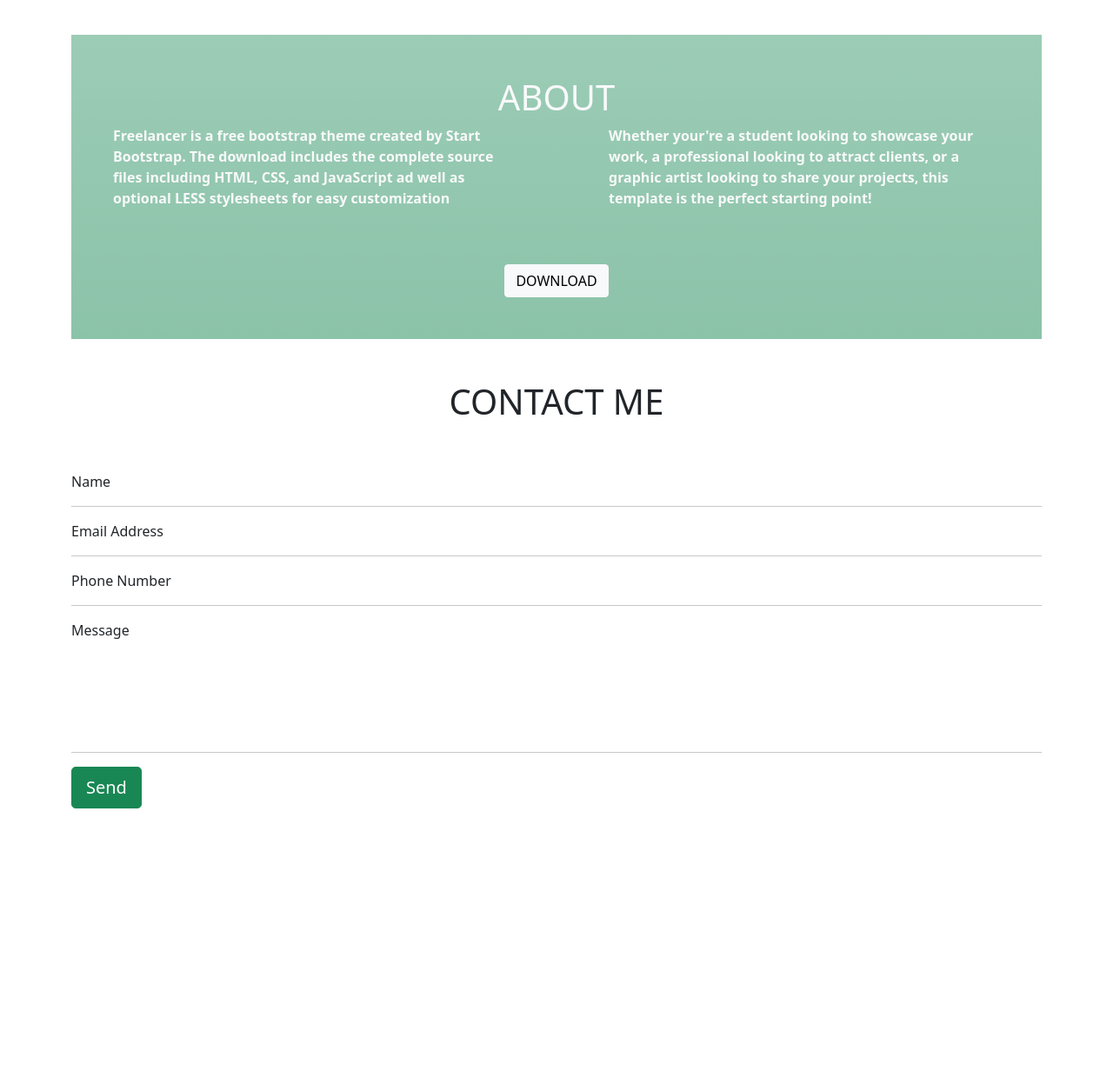
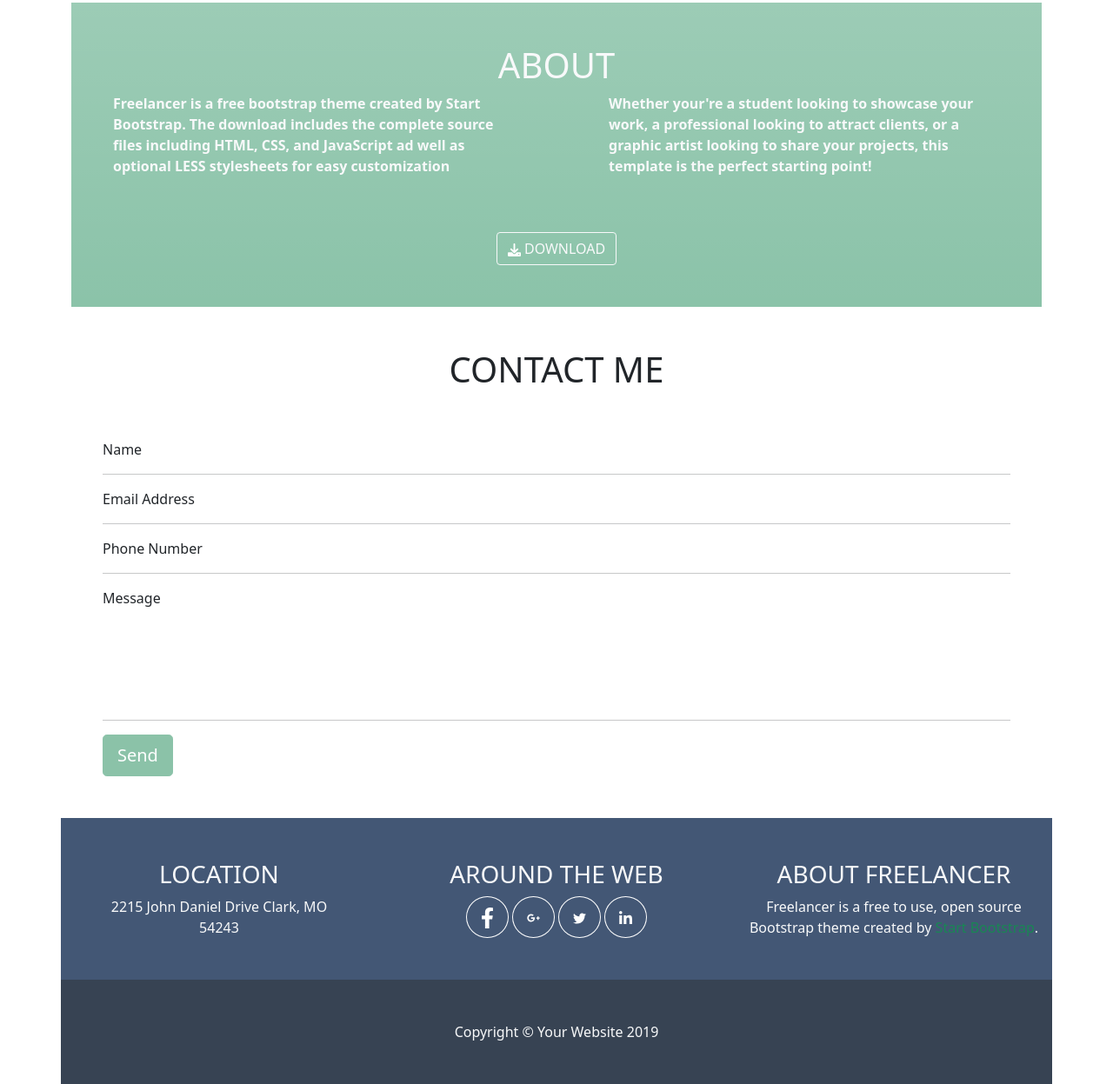
Before and after one commit to Debby95/html-css-bootstrap-freelancer, a plain HTML site: page index.html in a window 1280 px wide. Shown: the part 1026-2273 px from the top of the page at 87% size. Before the commit the page ends 2004 px from the top, so only its background shows below. Drawn offline with nearby package versions, Linux system fonts and the light colour scheme.

Commit message:
Aggiunge footer

```diff
--- a/index.html
+++ b/index.html
@@ -12,13 +12,13 @@
 <body>
     <!-- nav -->
     <nav class="container">
-        <div class="title d-flex justify-content-around">
+        <div class="bg-color-nav-footer d-flex justify-content-around">
             <h3 class="text-light">START BOOTSTRAP</h3>
 
-            <div class="link fw-bold">
-                <a class="text-decoration-none text-light" href="#">PORTFOLIO</a>
-                <a class="text-decoration-none text-light" href="#">ABOUT</a>
-                <a class="text-decoration-none text-light" href="#">CONTACT</a>
+            <div class="link fw-bold pt-2">
+                <a class="text-decoration-none text-light px-3" href="#">PORTFOLIO</a>
+                <a class="text-decoration-none text-light px-3" href="#">ABOUT</a>
+                <a class="text-decoration-none text-light px-3" href="#">CONTACT</a>
             </div>
         </div>
     </nav>
@@ -27,7 +27,7 @@
 
         <div class="container">
             <!-- container lightgreen woth avatar -->
-            <div class="bg-color bg-success bg-gradient bg-opacity-50">
+            <div class="bg-success bg-gradient bg-opacity-50">
                 <div class="d-flex justify-content-center pt-5 ">
                     <img class="avatar" src="img/avatar.svg" alt="">
                 </div>
@@ -50,7 +50,7 @@
                 <h1 class="d-flex justify-content-center pt-5 pb-5">PORTFOLIO</h1>
             </div>
 
-            <div class="container pb-5">
+            <div class="container pb-5 px-5">
                 <!-- cards first row -->
                 <div class="row g-4">
                     <!-- col img cabin  -->
@@ -98,12 +98,12 @@
                 </div>
 
                 <div class="d-flex justify-content-center pt-5 pb-5">
-                    <button class="btn btn-light">DOWNLOAD</button>
+                    <button class="btn btn-light bg-transparent text-light"><svg class="download" xmlns="http://www.w3.org/2000/svg" fill="white" viewBox="0 0 512 512"><!--! Font Awesome Pro 6.1.1 by @fontawesome - https://fontawesome.com License - https://fontawesome.com/license (Commercial License) Copyright 2022 Fonticons, Inc. --><path d="M480 352h-133.5l-45.25 45.25C289.2 409.3 273.1 416 256 416s-33.16-6.656-45.25-18.75L165.5 352H32c-17.67 0-32 14.33-32 32v96c0 17.67 14.33 32 32 32h448c17.67 0 32-14.33 32-32v-96C512 366.3 497.7 352 480 352zM432 456c-13.2 0-24-10.8-24-24c0-13.2 10.8-24 24-24s24 10.8 24 24C456 445.2 445.2 456 432 456zM233.4 374.6C239.6 380.9 247.8 384 256 384s16.38-3.125 22.62-9.375l128-128c12.49-12.5 12.49-32.75 0-45.25c-12.5-12.5-32.76-12.5-45.25 0L288 274.8V32c0-17.67-14.33-32-32-32C238.3 0 224 14.33 224 32v242.8L150.6 201.4c-12.49-12.5-32.75-12.5-45.25 0c-12.49 12.5-12.49 32.75 0 45.25L233.4 374.6z"/></svg> DOWNLOAD</button>
                 </div>
             </div>
         </div>
 
-        <div class="container">
+        <div class="container px-5">
             <div>
                 <h1 class="d-flex justify-content-center pt-5 pb-5">CONTACT ME</h1>
             </div>
@@ -122,9 +122,38 @@
 
             <hr>
             <div class="d-flex justify-content-start pb-5">
-                <button class="btn btn-lg btn-success bg-opacity-50">Send</button>
+                <button class="btn btn-lg btn-success opacity-50">Send</button>
             </div>
         </div>
     </main>
+
+    <footer>
+        <div class="container bg-color-nav-footer pt-5 pb-5 text-light text-center">
+            <div class="row g-5">
+                <div class="col-sm-12 col-md-4 col-lg-4">
+                    <h3>LOCATION</h3>
+                    <div>2215 John Daniel Drive Clark, MO</div>
+                    <div>54243</div>
+                </div>
+
+                <div class="col-sm-12 col-md-4 col-lg-4">
+                    <h3>AROUND THE WEB</h3>
+                    <button class="btn btn-lg border border-white rounded-circle"><svg class="fb" xmlns="http://www.w3.org/2000/svg" fill="white" viewBox="0 0 320 512"><!--! Font Awesome Pro 6.1.1 by @fontawesome - https://fontawesome.com License - https://fontawesome.com/license (Commercial License) Copyright 2022 Fonticons, Inc. --><path d="M279.14 288l14.22-92.66h-88.91v-60.13c0-25.35 12.42-50.06 52.24-50.06h40.42V6.26S260.43 0 225.36 0c-73.22 0-121.08 44.38-121.08 124.72v70.62H22.89V288h81.39v224h100.17V288z"/></svg></button>
+                    <button class="btn btn-lg border border-white rounded-circle"><svg class="google" xmlns="http://www.w3.org/2000/svg" fill="white" viewBox="0 0 640 512"><!--! Font Awesome Pro 6.1.1 by @fontawesome - https://fontawesome.com License - https://fontawesome.com/license (Commercial License) Copyright 2022 Fonticons, Inc. --><path d="M386.061 228.496c1.834 9.692 3.143 19.384 3.143 31.956C389.204 370.205 315.599 448 204.8 448c-106.084 0-192-85.915-192-192s85.916-192 192-192c51.864 0 95.083 18.859 128.611 50.292l-52.126 50.03c-14.145-13.621-39.028-29.599-76.485-29.599-65.484 0-118.92 54.221-118.92 121.277 0 67.056 53.436 121.277 118.92 121.277 75.961 0 104.513-54.745 108.965-82.773H204.8v-66.009h181.261zm185.406 6.437V179.2h-56.001v55.733h-55.733v56.001h55.733v55.733h56.001v-55.733H627.2v-56.001h-55.733z"/></svg></button>
+                    <button class="btn btn-lg border border-white rounded-circle"><svg class="twitter" xmlns="http://www.w3.org/2000/svg" fill="white" viewBox="0 0 512 512"><!--! Font Awesome Pro 6.1.1 by @fontawesome - https://fontawesome.com License - https://fontawesome.com/license (Commercial License) Copyright 2022 Fonticons, Inc. --><path d="M459.37 151.716c.325 4.548.325 9.097.325 13.645 0 138.72-105.583 298.558-298.558 298.558-59.452 0-114.68-17.219-161.137-47.106 8.447.974 16.568 1.299 25.34 1.299 49.055 0 94.213-16.568 130.274-44.832-46.132-.975-84.792-31.188-98.112-72.772 6.498.974 12.995 1.624 19.818 1.624 9.421 0 18.843-1.3 27.614-3.573-48.081-9.747-84.143-51.98-84.143-102.985v-1.299c13.969 7.797 30.214 12.67 47.431 13.319-28.264-18.843-46.781-51.005-46.781-87.391 0-19.492 5.197-37.36 14.294-52.954 51.655 63.675 129.3 105.258 216.365 109.807-1.624-7.797-2.599-15.918-2.599-24.04 0-57.828 46.782-104.934 104.934-104.934 30.213 0 57.502 12.67 76.67 33.137 23.715-4.548 46.456-13.32 66.599-25.34-7.798 24.366-24.366 44.833-46.132 57.827 21.117-2.273 41.584-8.122 60.426-16.243-14.292 20.791-32.161 39.308-52.628 54.253z"/></svg></button>
+                    <button class="btn btn-lg border border-white rounded-circle"><svg class="linkedin" xmlns="http://www.w3.org/2000/svg" fill="white" viewBox="0 0 448 512"><!--! Font Awesome Pro 6.1.1 by @fontawesome - https://fontawesome.com License - https://fontawesome.com/license (Commercial License) Copyright 2022 Fonticons, Inc. --><path d="M100.28 448H7.4V148.9h92.88zM53.79 108.1C24.09 108.1 0 83.5 0 53.8a53.79 53.79 0 0 1 107.58 0c0 29.7-24.1 54.3-53.79 54.3zM447.9 448h-92.68V302.4c0-34.7-.7-79.2-48.29-79.2-48.29 0-55.69 37.7-55.69 76.7V448h-92.78V148.9h89.08v40.8h1.3c12.4-23.5 42.69-48.3 87.88-48.3 94 0 111.28 61.9 111.28 142.3V448z"/></svg></button>
+                </div>
+
+                <div class="col-sm-12 col-md-4 col-lg-4">
+                    <h3>ABOUT FREELANCER</h3>
+                    <div>Freelancer is a free to use, open source Bootstrap theme created by <a class="text-success text-decoration-none" href="#">Start Bootstrap</a>.</div>
+                </div>
+            </div>
+        </div>
+
+        <div class="container bg-footer pt-5 pb-5 text-light text-center">
+            <div>Copyright &copy; Your Website 2019</div>
+        </div>
+    </footer>
 </body>
 </html>
--- a/styles.css
+++ b/styles.css
@@ -1,18 +1,36 @@
-a {
-    color: white;
-}
-
-.title {
-    /*debug*/
-    border: 1px dashed red;
-    background-color: rgb(63, 93, 138) ;
-}
 
 .avatar {
     width: 10%;
 }
 
 .card {
-    border: 1px dashed red;
     width: 100%;
 }
+
+.download {
+    width: 15px;
+}
+
+.bg-color-nav-footer {
+    background-color: rgb(67, 87, 117) ;
+}
+
+.fb {
+    width: 15px;
+}
+
+.google {
+    width: 15px;
+}
+
+.twitter {
+    width: 15px;
+}
+
+.linkedin {
+    width: 15px;
+}
+
+.bg-footer {
+    background-color: rgb(55, 67, 83)
+}
```
